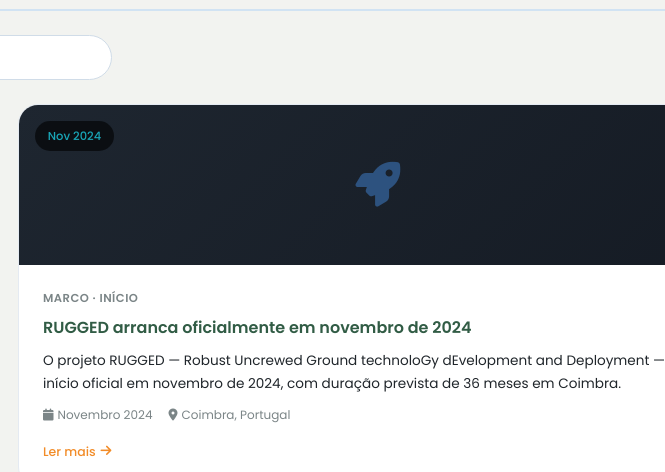
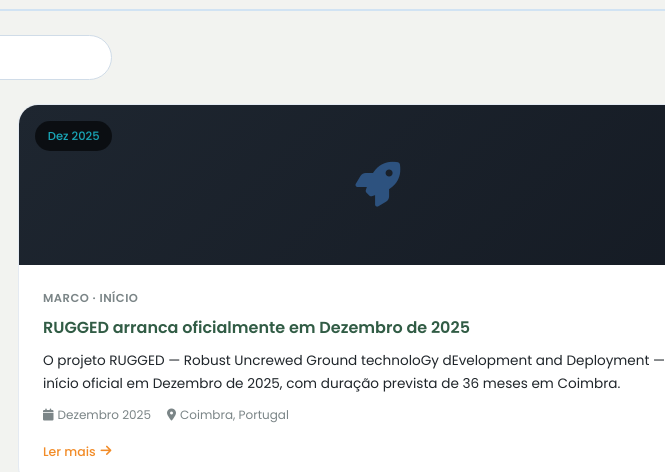
Before and after one commit to Gostimari/rugged_website, a plain HTML site: page index.html in a window 1280 px wide. Shown: the part 5986-6458 px from the top of the page, 262-927 px from the left. Drawn offline with Linux system fonts and the light colour scheme.

Commit message:
Change project kick off date from november 2024 to december 2025

```diff
--- a/index.html
+++ b/index.html
@@ -316,16 +316,16 @@
         </div>
         <div class="news-grid">
             <article class="news-card" data-category="marco">
-                <div class="news-image"><span class="news-date">Nov 2024</span><i class="fa-solid fa-rocket"></i></div>
+                <div class="news-image"><span class="news-date" data-i18n="news.badgeDate">Dez 2025</span><i class="fa-solid fa-rocket"></i></div>
                 <div class="news-body">
                     <span class="news-category" data-i18n="news.cardCat">Marco · Início</span>
-                    <h3 data-i18n="news.cardTitle">RUGGED arranca oficialmente em novembro de 2024</h3>
-                    <p data-i18n="news.cardExcerpt">O projeto RUGGED — Robust Uncrewed Ground technoloGy dEvelopment and Deployment — tem início oficial em novembro de 2024, com duração prevista de 36 meses em Coimbra.</p>
-                    <div class="news-meta"><span><i class="fa-solid fa-calendar"></i> <span data-i18n="news.cardDate">Novembro 2024</span></span><span><i class="fa-solid fa-location-dot"></i> Coimbra, Portugal</span></div>
+                    <h3 data-i18n="news.cardTitle">RUGGED arranca oficialmente em Dezembro de 2025</h3>
+                    <p data-i18n="news.cardExcerpt">O projeto RUGGED — Robust Uncrewed Ground technoloGy dEvelopment and Deployment — tem início oficial em Dezembro de 2025, com duração prevista de 36 meses em Coimbra.</p>
+                    <div class="news-meta"><span><i class="fa-solid fa-calendar"></i> <span data-i18n="news.cardDate">Dezembro 2025</span></span><span><i class="fa-solid fa-location-dot"></i> Coimbra, Portugal</span></div>
                     <span class="news-more"><span data-i18n="news.readMore">Ler mais</span> <i class="fa-solid fa-arrow-right"></i></span>
                 </div>
                 <div class="news-full">
-                    <p data-i18n="news.fullP1">O projeto RUGGED — Robust Uncrewed Ground technoloGy dEvelopment and Deployment — arrancou oficialmente em novembro de 2024, marcando o início de uma empreitada ambiciosa de 36 meses sediada em Coimbra, Portugal.</p>
+                    <p data-i18n="news.fullP1">O projeto RUGGED — Robust Uncrewed Ground technoloGy dEvelopment and Deployment — arrancou oficialmente em Dezembro de 2025, marcando o início de uma empreitada ambiciosa de 36 meses sediada em Coimbra, Portugal.</p>
                     <p data-i18n="news.fullP2">Financiado pela Fundação para a Ciência e a Tecnologia (FCT) no âmbito do concurso IC&amp;DT 2024, o projeto reúne duas instituições de excelência: a ADAI (Associação para o Desenvolvimento da Aerodinâmica Industrial) e o ISR-UC (Instituto de Sistemas e Robótica da Universidade de Coimbra).</p>
                     <p data-i18n="news.fullP3">O objetivo central do RUGGED é desenvolver soluções de hardware e software que permitam o funcionamento autónomo de robôs terrestres em ambientes extremos — florestas densas, cenários de incêndio, poeira, fumo, vibrações intensas e temperaturas extremas.</p>
                     <p data-i18n="news.fullP4">Ao longo dos 36 meses, a equipa multidisciplinar irá trabalhar em 12 objetivos científicos, desde diretrizes de posicionamento de hardware e gestão térmica, até à validação operacional de um protótipo de robô florestal em contexto real.</p>
--- a/js/i18n.js
+++ b/js/i18n.js
@@ -102,11 +102,12 @@ const I18N = {
         'news.subDesc': 'Eventos e atualizações do projeto',
         'news.searchPh': 'Pesquisar notícias...',
         'news.cardCat': 'Marco · Início',
-        'news.cardTitle': 'RUGGED arranca oficialmente em novembro de 2024',
-        'news.cardExcerpt': 'O projeto RUGGED — Robust Uncrewed Ground technoloGy dEvelopment and Deployment — tem início oficial em novembro de 2024, com duração prevista de 36 meses em Coimbra.',
-        'news.cardDate': 'Novembro 2024',
+        'news.badgeDate': 'Dez 2025',
+        'news.cardTitle': 'RUGGED arranca oficialmente em Dezembro de 2025',
+        'news.cardExcerpt': 'O projeto RUGGED — Robust Uncrewed Ground technoloGy dEvelopment and Deployment — tem início oficial em Dezembro de 2025, com duração prevista de 36 meses em Coimbra.',
+        'news.cardDate': 'Dezembro 2025',
         'news.readMore': 'Ler mais',
-        'news.fullP1': 'O projeto RUGGED — Robust Uncrewed Ground technoloGy dEvelopment and Deployment — arrancou oficialmente em novembro de 2024, marcando o início de uma empreitada ambiciosa de 36 meses sediada em Coimbra, Portugal.',
+        'news.fullP1': 'O projeto RUGGED — Robust Uncrewed Ground technoloGy dEvelopment and Deployment — arrancou oficialmente em Dezembro de 2025, marcando o início de uma empreitada ambiciosa de 36 meses sediada em Coimbra, Portugal.',
         'news.fullP2': 'Financiado pela Fundação para a Ciência e a Tecnologia (FCT) no âmbito do concurso IC&DT 2024, o projeto reúne duas instituições de excelência: a ADAI (Associação para o Desenvolvimento da Aerodinâmica Industrial) e o ISR-UC (Instituto de Sistemas e Robótica da Universidade de Coimbra).',
         'news.fullP3': 'O objetivo central do RUGGED é desenvolver soluções de hardware e software que permitam o funcionamento autónomo de robôs terrestres em ambientes extremos — florestas densas, cenários de incêndio, poeira, fumo, vibrações intensas e temperaturas extremas.',
         'news.fullP4': 'Ao longo dos 36 meses, a equipa multidisciplinar irá trabalhar em 12 objetivos científicos, desde diretrizes de posicionamento de hardware e gestão térmica, até à validação operacional de um protótipo de robô florestal em contexto real.',
@@ -253,11 +254,12 @@ const I18N = {
         'news.subDesc': 'Project events and updates',
         'news.searchPh': 'Search news...',
         'news.cardCat': 'Milestone · Kick-off',
-        'news.cardTitle': 'RUGGED officially kicks off in November 2024',
-        'news.cardExcerpt': 'The RUGGED project — Robust Uncrewed Ground technoloGy dEvelopment and Deployment — officially begins in November 2024, with an expected duration of 36 months in Coimbra.',
-        'news.cardDate': 'November 2024',
+        'news.badgeDate': 'Dec 2025',
+        'news.cardTitle': 'RUGGED officially kicks off in December 2025',
+        'news.cardExcerpt': 'The RUGGED project — Robust Uncrewed Ground technoloGy dEvelopment and Deployment — officially begins in December 2025, with an expected duration of 36 months in Coimbra.',
+        'news.cardDate': 'December 2025',
         'news.readMore': 'Read more',
-        'news.fullP1': 'The RUGGED project — Robust Uncrewed Ground technoloGy dEvelopment and Deployment — officially kicked off in November 2024, marking the beginning of an ambitious 36-month endeavour based in Coimbra, Portugal.',
+        'news.fullP1': 'The RUGGED project — Robust Uncrewed Ground technoloGy dEvelopment and Deployment — officially kicked off in December 2025, marking the beginning of an ambitious 36-month endeavour based in Coimbra, Portugal.',
         'news.fullP2': 'Funded by the Foundation for Science and Technology (FCT) under the R&D 2024 call, the project brings together two institutions of excellence: ADAI (Association for the Development of Industrial Aerodynamics) and ISR-UC (Institute of Systems and Robotics of the University of Coimbra).',
         'news.fullP3': 'The central goal of RUGGED is to develop hardware and software solutions that enable the autonomous operation of ground robots in extreme environments — dense forests, fire scenarios, dust, smoke, intense vibrations and extreme temperatures.',
         'news.fullP4': 'Over the 36 months, the multidisciplinary team will work on 12 scientific objectives, from hardware positioning guidelines and thermal management, to the operational validation of a forest robot prototype in a real context.',
```
